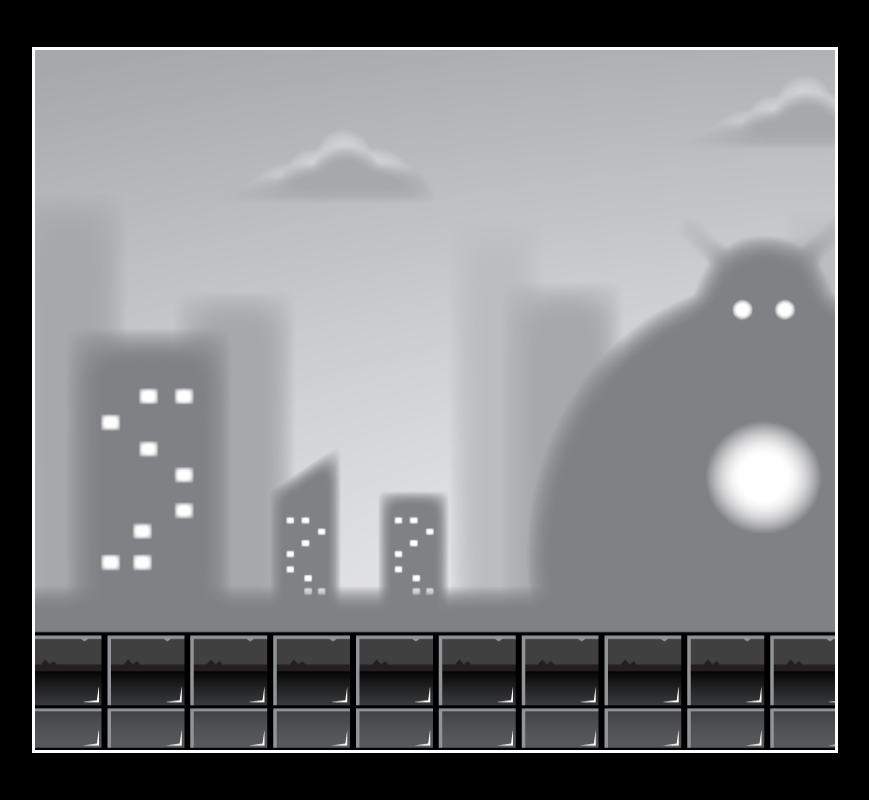
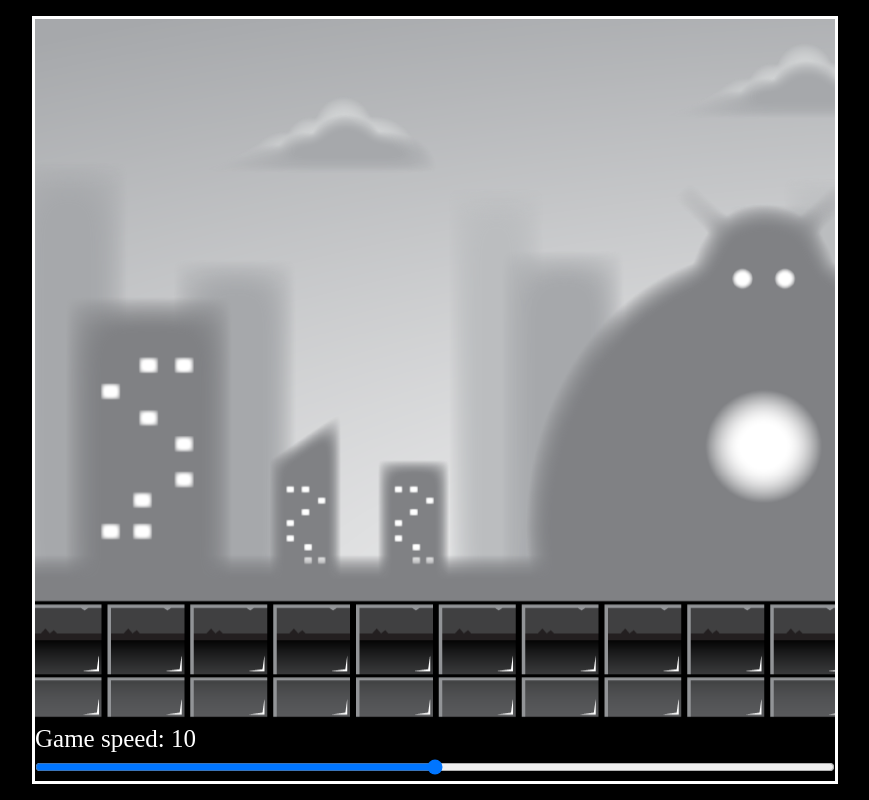
Before and after one commit to alexjustdoit225/parallax, a plain HTML site: page index.html in a window 1280 px wide. Shown: the whole page, without its empty margins (205-1074 px from the left). Drawn offline with Linux system fonts and the light colour scheme; animation ran at ten frames a second.

Commit message:
added slider actions
-added change of gameSpeed to slider

```diff
--- a/index.html
+++ b/index.html
@@ -8,8 +8,11 @@
     <link rel="stylesheet" href="style.css">
 </head>
 <body>
-
-    <canvas id="canvas1"></canvas>
+    <div id="container">
+        <canvas id="canvas1"></canvas>
+        <p>Game speed: <span id="showGameSpeed"></span></p>
+        <input type="range" min="0" max="20" value="5" class="slider" id="slider">
+    </div>
     <script src="script.js"></script>
 </body>
 </html>
--- a/script.js
+++ b/script.js
@@ -15,6 +15,15 @@ const backgroundLayer4 = new Image();
 backgroundLayer4.src = "/assets/layer-4.png";
 const backgroundLayer5 = new Image();
 backgroundLayer5.src = "/assets/layer-5.png";
+
+const slider = document.getElementById("slider");
+slider.value = gameSpeed;
+const showGameSpeed = document.getElementById("showGameSpeed");
+showGameSpeed.innerHTML = gameSpeed;
+slider.addEventListener('change', function(e){
+    gameSpeed = e.target.value;
+    showGameSpeed.innerHTML = e.target.value;
+});
 
 class Layer {
     constructor(image, speedModifier){
--- a/style.css
+++ b/style.css
@@ -5,12 +5,23 @@
 body {
     background-color: black;
 }
-#canvas1 {
+#container {
     position: absolute;
-    border: 3px solid white;
     width: 800px;
-    height: 700px;
     transform: translate(-50%, -50%);
     top: 50%;
     left: 50%;
+    border: 3px solid white;
+    font-size: 25px;
 }
+#canvas1 {
+    position: relative;
+    width: 800px;
+    height: 700px;
+}
+#slider {
+    width: 100%;
+}
+p {
+    color: white;
+}
```
